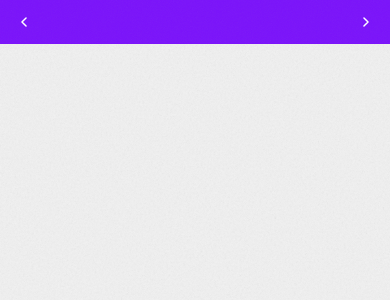
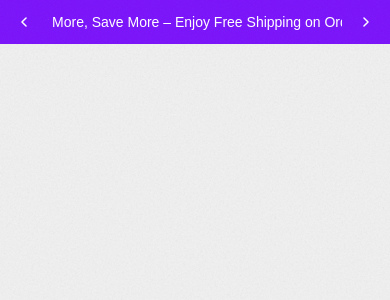
Before and after one commit to sathprithika/educationalApp, a Next.js app in the folder apps/web/: page / in a window 390 px wide. Shown: the top 300 px of the page. Built offline with nearby package versions, Linux system fonts and the light colour scheme; a web font is replaced by a local one.

Commit message:
responsive added

```diff
--- a/apps/web/app/TopBar.jsx
+++ b/apps/web/app/TopBar.jsx
@@ -85,7 +85,7 @@ export default function TopBar() {
         {/* TEXT */}
         <div className="relative flex items-center flex-1 px-4 min-w-0 overflow-hidden">
           <span
-  className={`
+            className={`
     transition-opacity duration-200
     text-[14px] leading-[30px]
     text-center
@@ -95,8 +95,9 @@ export default function TopBar() {
     ${messages[index].font}
     animate-scroll-mobile
   `}
->
-</span>
+          >
+            {messages[index].content}
+          </span>
         </div>
 
         {/* RIGHT */}
```
